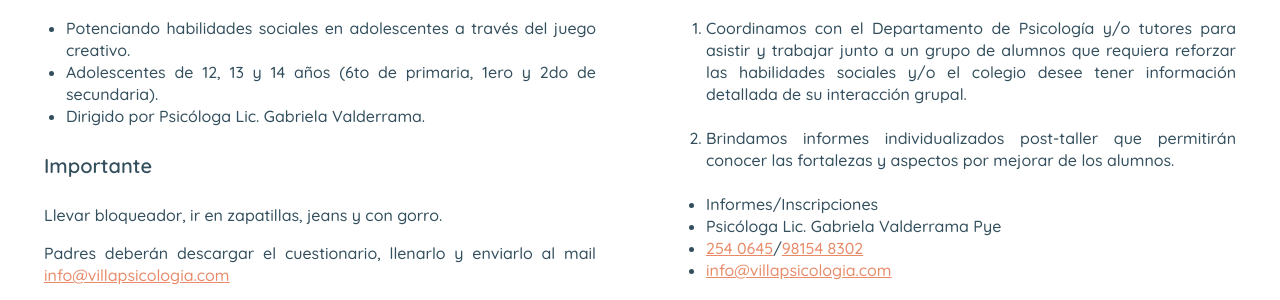
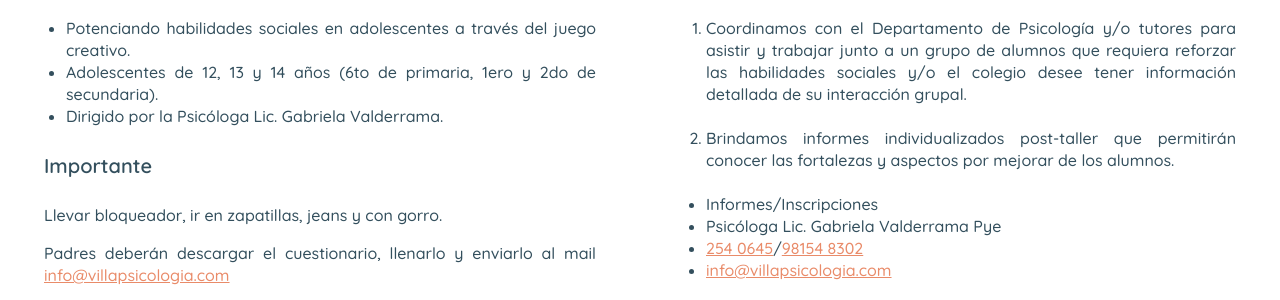
Before and after one commit to rociopaez/villapsicologia, a Jekyll site: the page built from talleres.html, in a window 1280 px wide. Shown: the part 414-714 px from the top of the page. Built offline with Jekyll 4.4.1, drawn with Linux system fonts in a browser that asks for light colours; part of the change alters nothing that is shown.

```diff
--- a/talleres.html
+++ b/talleres.html
@@ -8,7 +8,7 @@ body_class: talleres
   <ul>
     <li>Potenciando habilidades sociales en adolescentes a través del juego creativo.</li>
     <li>Adolescentes de 12, 13 y 14 años (6to de primaria, 1ero y 2do de secundaria).</li>
-    <li>Dirigido por Psicóloga Lic. Gabriela Valderrama.</li>
+    <li>Dirigido por la Psicóloga Lic. Gabriela Valderrama.</li>
   </ul>
   <h2>Importante</h2>
   <p>
@@ -17,8 +17,8 @@ body_class: talleres
   <p>
     Padres deberán descargar el cuestionario, llenarlo y enviarlo al mail <a href="mailto:info@villapsicologia.com">info@villapsicologia.com</a>
   </p>
-  <h3><a href="taller_socializarte_cuestionario_padres.xlsx">Descargar cuestionario</a></h3>
-  <h3><a href="brochure_Villa_Psicologia.pdf">Descargar brochure</a></h3>
+  <h3><a href="/doc/taller_socializarte_cuestionario_padres.xlsx">Descargar cuestionario</a></h3>
+  <h3><a href="/doc/brochure_Villa_Psicologia.pdf">Descargar brochure</a></h3>
 </article>
 
 <article class="taller">
```
Also changed, not shown: 2 other files.
